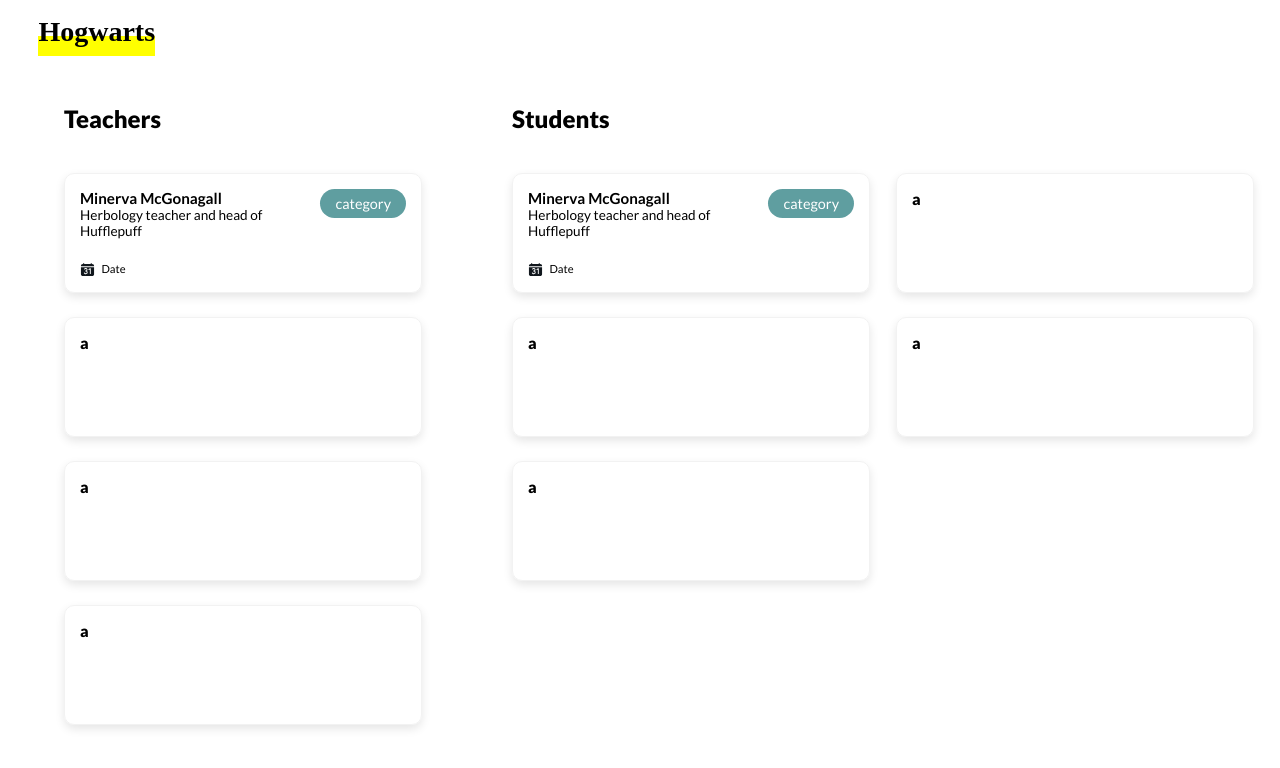
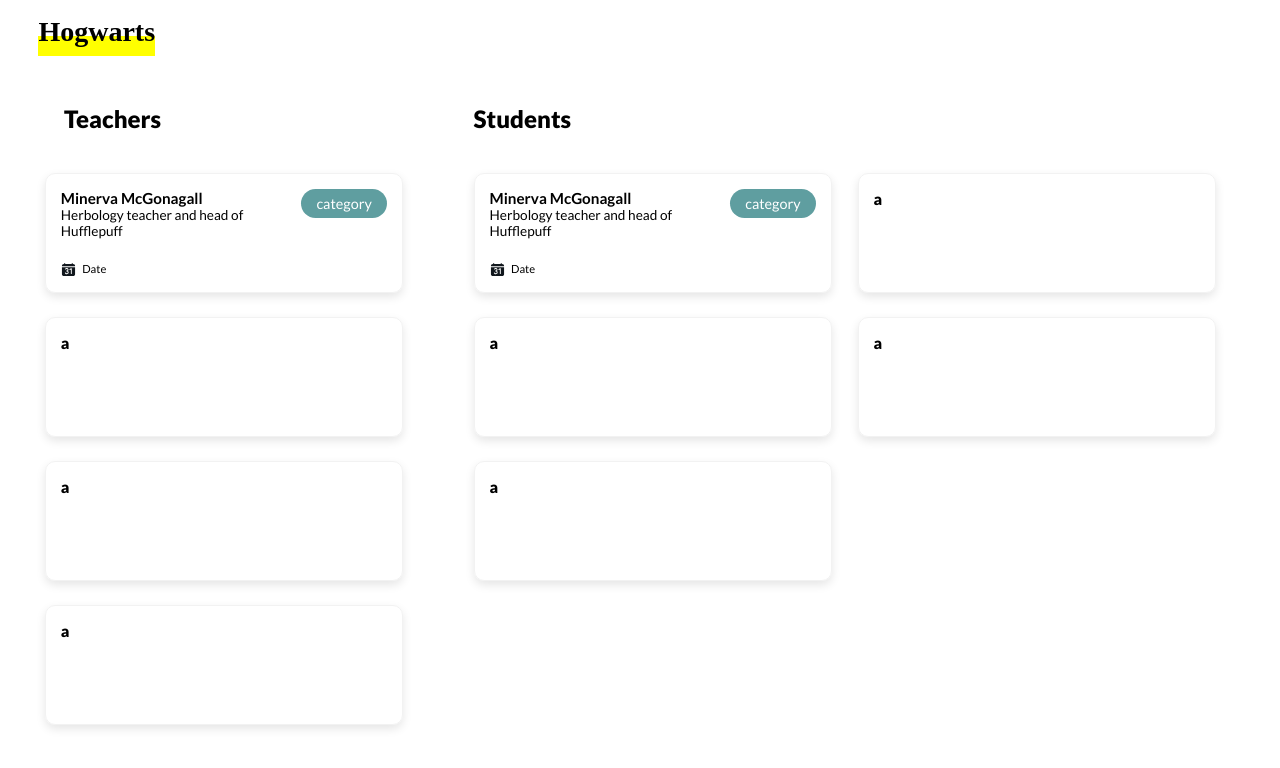
Before and after one commit to Jibe7/2024-Test-Technique, a plain HTML site: page index.html in a window 1280 px wide. Drawn offline with Linux system fonts and the light colour scheme; a web font is replaced by a local one.

Commit message:
Small change on the style, added a functionality so that when we hover over an overflowed text we can see display it.

```diff
--- a/style.css
+++ b/style.css
@@ -55,7 +55,7 @@
 .teachers {
     /* background-color: wheat; */
     height: 100%;
-    width: 40%;
+    width: 37%;
     /* overflow-wrap: break-word; */
 }
 
@@ -130,6 +130,8 @@
 
 .ppl-text {
     height: 65%;
+    max-height: 65%;
+    /* background-color: red; */
 }
 
 .identity {
@@ -138,7 +140,18 @@
 }
 
 .char-pres {
+    text-overflow: ellipsis;
+    overflow: hidden;
     font-size: 1.7vh;
+    /* background-color: blue; */
+    max-height: 60%;
+}
+
+.char-pres:hover {
+    position: relative;
+    overflow: visible;
+    max-height: 100%;
+    background-color: white;
 }
 
 .category {
```
Also changed, not shown: index.html (+4 -0 lines).
